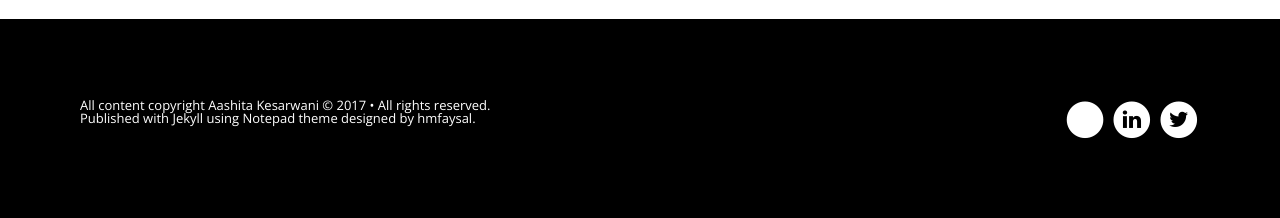
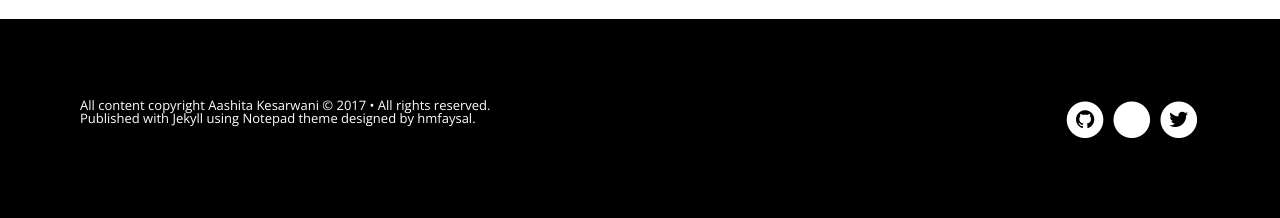
Before and after one commit to AashitaK/AashitaK.github.io, a Jekyll site: the page built from index.html, in a window 1280 px wide. Shown: the part 1469-1687 px from the top of the page. Built offline with Jekyll 4.4.1, drawn with Linux system fonts in a browser that asks for light colours; nearby versions of some CDN libraries; the list of posts is cut into pages by our own code.

Commit message:
Update footer.html

```diff
--- a/_includes/footer.html
+++ b/_includes/footer.html
@@ -9,7 +9,7 @@
         <a href="http://github.com/{{ site.owner.github }}">
             <span class="fa-stack fa-lg">
                 <i class="fa fa-circle fa-stack-2x fa-inverse"></i>
-                <i class="fa my-fa-github fa-stack-1x"></i>
+                <i class="fa my-fa-githb fa-stack-1x"></i>
             </span>
         </a>
         {% endif %}
@@ -18,7 +18,7 @@
         <a href="http://linkedin.com/{{ site.owner.linkedin }}">
             <span class="fa-stack fa-lg">
                 <i class="fa fa-circle fa-stack-2x fa-inverse"></i>
-                <i class="fa fa-linkedin fa-stack-1x"></i>
+                <i class="fa fa-linkedn fa-stack-1x"></i>
             </span>
         </a>
         {% endif %}
@@ -27,7 +27,7 @@
         <a href="http://twitter.com/{{ site.owner.twitter }}">
             <span class="fa-stack fa-lg">
                 <i class="fa fa-circle fa-stack-2x fa-inverse"></i>
-                <i class="fa my-fa-twitter fa-stack-1x"></i>
+                <i class="fa my-fa-twittr fa-stack-1x"></i>
             </span>
         </a>
         {% endif %}
```
